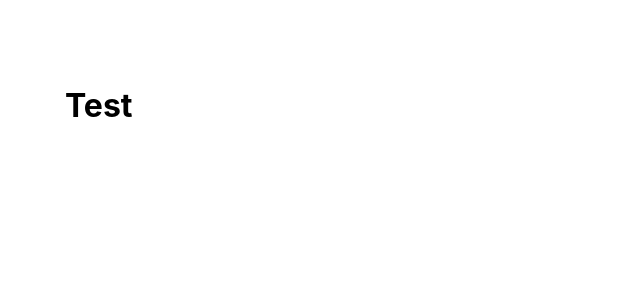
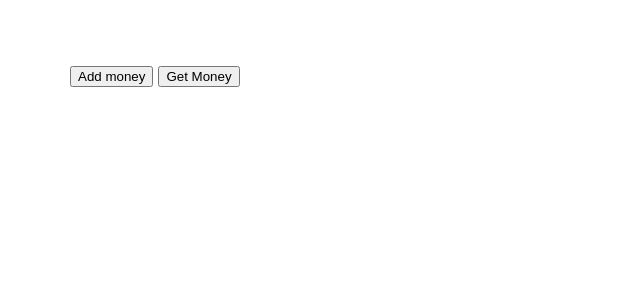
Before and after one commit to DmitryShastel/Native_JS_2.0_old, a React (Create React App) app in the folder Folder_1/native_js_2.0/: page / in a window 1280 px wide. Shown: the top 300 px of the page, without its empty margins (0-640 px from the left). Built offline with nearby package versions, Linux system fonts and the light colour scheme.

Commit message:
The Interface is created

```diff
--- a/Folder_1/native_js_2.0/src/App.tsx
+++ b/Folder_1/native_js_2.0/src/App.tsx
@@ -1,12 +1,12 @@
 import React from 'react';
 import './App.css';
+import {Interface} from "./Native_JS_2.0/Native_JS_Tuesday/Application-Redux/components/interfice";
 
 
 export function App() {
-
     return (
         <div className="App">
-            <h1>Test</h1>
+           <Interface/>
         </div>
     );
 }
--- /dev/null
+++ b/Folder_1/native_js_2.0/src/Native_JS_2.0/Native_JS_Tuesday/Application-Redux/components/interfice.tsx
@@ -0,0 +1,10 @@
+import React from 'react';
+
+export const Interface = () => {
+    return (
+        <div >
+            <button>Add money</button>
+            <button>Get Money</button>
+        </div>
+    )
+}
--- a/Folder_1/native_js_2.0/src/Native_JS_2.0/Native_JS_Tuesday/Application-Redux/reducers/reducers.ts
+++ b/Folder_1/native_js_2.0/src/Native_JS_2.0/Native_JS_Tuesday/Application-Redux/reducers/reducers.ts
@@ -11,7 +11,7 @@ const defaultState = {
     cash: 0
 }
 
-export const reducer = (state: DefaultStateType = defaultState, action: ActionType) => {
+export const reducer = (state: DefaultStateType = defaultState, action: ActionType) : DefaultStateType => {
     switch (action.type) {
 
         case 'ADD_MONEY':
--- a/Folder_1/native_js_2.0/src/index.tsx
+++ b/Folder_1/native_js_2.0/src/index.tsx
@@ -3,13 +3,18 @@ import ReactDOM from 'react-dom/client';
 import './index.css';
 import {App} from './App';
 import reportWebVitals from './reportWebVitals';
+import {Provider} from "react-redux";
+import {store} from "./Native_JS_2.0/Native_JS_Tuesday/Application-Redux/redux/redux-store";
 
 
 const root = ReactDOM.createRoot(
     document.getElementById('root') as HTMLElement
 );
 root.render(
-   <App/>
+    <Provider store={store}>
+        <App/>
+    </Provider>
+
 );
 
 // <React.StrictMode>
```
